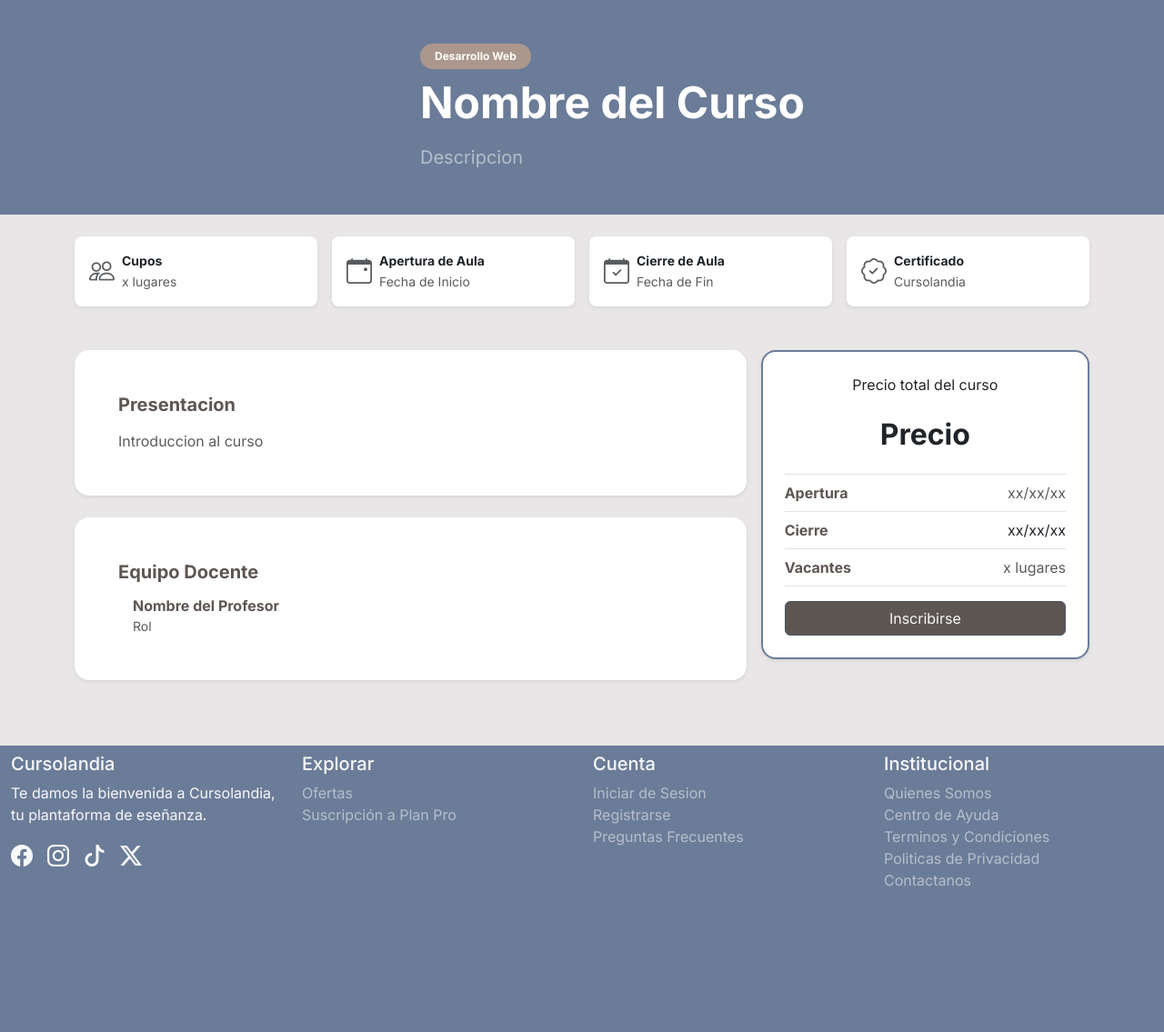
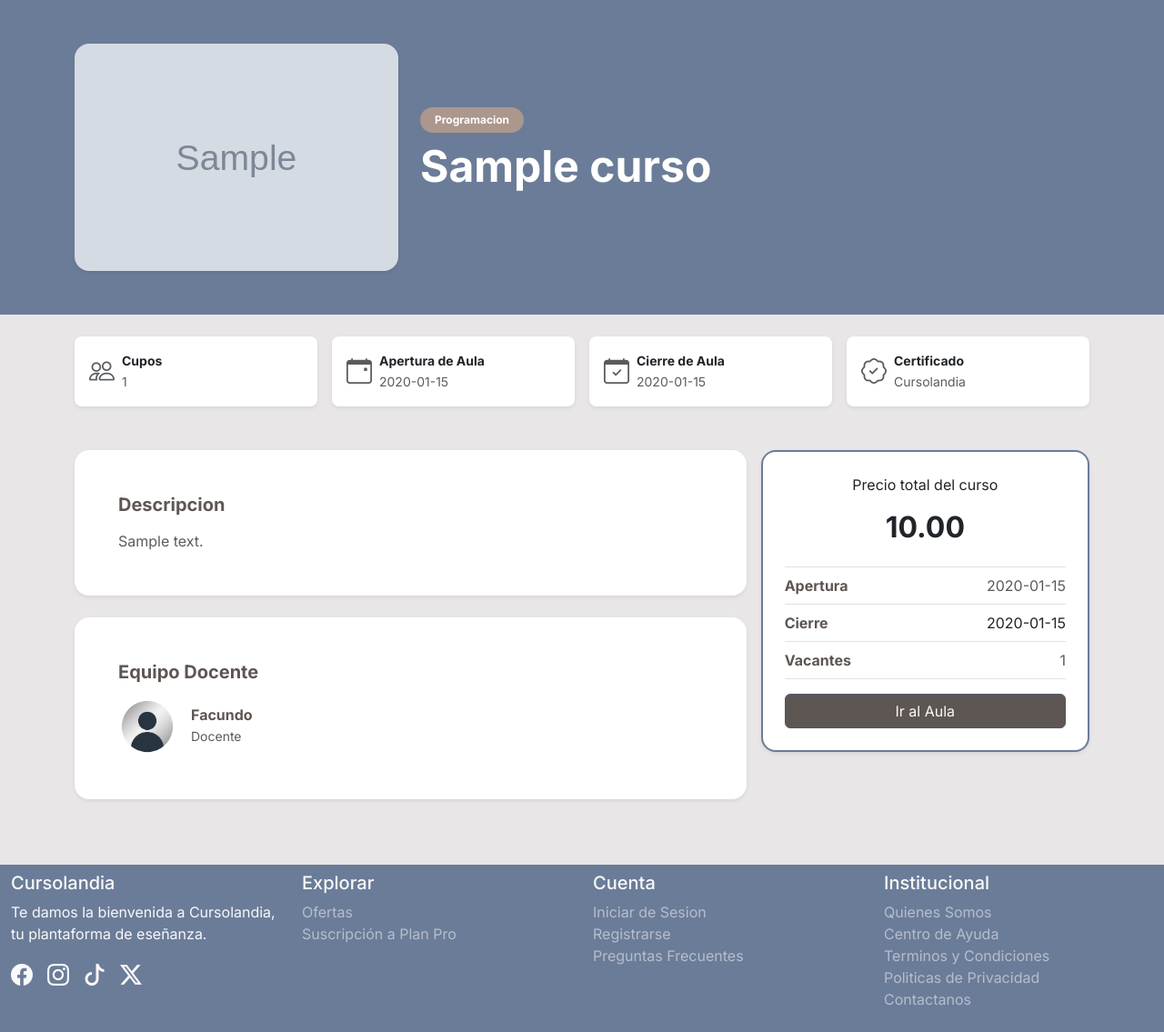
Before and after one commit to FacuD-20/Cursolandia, a PHP site: page /Cursolandia/Interfaz/Cursos/detalles_c.php?id_c=1 in a window 1280 px wide. Shown: the part 66-1201 px from the top of the page at 91% size. Before the commit the page ends 1040 px from the top, so only its background shows below. Run offline with PHP 8.4, Linux system fonts and the light colour scheme; the visitor is signed in with stand-in values (Sample User, id 1); data comes from the database, SQL or seed files in the repository; tables that the repository leaves empty hold one stand-in row (values such as "Sample post"); grey boxes marked "Sample" are stand-in pictures; a stand-in replaces the project's code that opens the database connection; some libraries are stand-ins or nearby versions.

Commit message:
Se agrego la logica de inscripciones y de datos dinamicos a la pag de detalles de curso, ahora los datos se mostraran dependiendo del curso seleccionado.

```diff
--- a/Interfaz/Cursos/detalles_c.php
+++ b/Interfaz/Cursos/detalles_c.php
@@ -1,6 +1,54 @@
 <?php
-require_once __DIR__ . '/../../carga.php';
-include RUTA_BASE . '/Interfaz/Incluidos/cabecera.php';
+    require_once __DIR__ . '/../../carga.php';
+    include RUTA_BASE . '/Interfaz/Incluidos/cabecera.php';
+    require_once RUTA_BASE . "/Logica/Inscripcion.php";
+    require_once RUTA_BASE . "/Persistencia/Consultas/InscripcionBD.php";
+    require_once RUTA_BASE . "/Persistencia/Consultas/CursoBD.php";
+
+    extract($_POST);
+
+    $_SESSION["id_c"] = $_GET["id_c"];
+    //Instanciamos el objeto de cursodb
+    $cbdd = new CursoBD();
+    $ibdd = new InscripcionBD();
+    //Obtenemos todos los detalles del curso y de las inscripciones segun el id del usuario
+    $datos_c = $cbdd -> datos_curso($_SESSION["id_c"]);
+    $ins = $ibdd -> obtener_inscripcion($_SESSION["id_usuario"]);
+    //Verificamos que no este vacio
+    if (empty($datos_c)) {
+        header("Location: " . URL_BASE . "/index.php");
+        exit;
+    }
+    $mensaje = "";
+    $etiquetas_c = !empty($datos_c["Etiquetas"]) ? explode(", ",$datos_c["Etiquetas"]) : "";
+    if (isset($inscribirse) && $inscribirse == 1) {
+        //Control para que el titular no se pueda inscribir.
+        if ($datos_c["U_ID_Crea"] == $_SESSION["id_usuario"]) {
+            $mensaje = "El titular del curso no puede inscribirse.";
+        }
+        if ($datos_c["C_Costo"] > 0) {
+            $i = new Inscripcion($_SESSION["id_usuario"],$datos_c["C_ID"]);
+            try {
+                $ibdd -> ingresar_inscripcion($i);
+            } catch (Exception $e) {
+                $mensaje = $e -> getMessage();
+            }
+            $mensaje = "Inscripcion Completada. Le notificaremos cuando la hayan confirmado.";
+        } else {
+            $i = new Inscripcion($_SESSION["id_usuario"],$datos_c["C_ID"],'confirmada');
+            try {
+                $ibdd -> ingresar_inscripcion($i);
+            } catch (Exception $e) {
+                $mensaje = $e -> getMessage();
+            }
+            echo "<script>window.location.href = 'aula_c.php?id_c={$datos_c["C_ID"]}';</script>";
+            exit;
+        }
+    }
+    if (isset($aula) && $aula == 1) {
+        echo "<script>window.location.href = 'aula_c.php?id_c={$datos_c["C_ID"]}';</script>";
+        exit;
+    }
 ?>
 
 <main>
@@ -10,13 +58,20 @@ include RUTA_BASE . '/Interfaz/Incluidos/cabecera.php';
             <div class="row align-items-center g-4">
                 <!-- Imagen -->
                 <div class="col-12 col-md-5 col-lg-4 text-center text-md-start">
-                    <img src="" alt="" class="img-fluid rounded-4 shadow-sm" style="max-height: 250px; width: 100%; object-fit: cover;">
+                    <?php if ($datos_c["C_Img"] == "imgcurso_pordefecto.png") {
+                            $img_r = URL_BASE . "/Interfaz/Activos/imgcurso_pordefecto.png";
+                        } else {
+                            $img_r = URL_BASE . "/Subidos/Img/Cursos/" . $datos_c["C_Img"];
+                        }
+                    ?>
+                    <img src="<?php echo $img_r; ?>" alt="" class="img-fluid rounded-4 shadow-sm" style="max-height: 250px; width: 100%; object-fit: cover;">
                 </div>
-                <!-- Titulo -->
+                <!-- Titulo y Etiqueta -->
                 <div class="col-12 col-md-7 col-lg-8 text-center text-md-start">
-                    <span class="badge rounded-pill mi-bg-bronce px-3 py-2 mb-2">Desarrollo Web</span>
-                    <h1 class="fw-bold mb-3 display-5 text-white">Nombre del Curso</h1>
-                    <p class="text-white-50 fs-5 mb-0">Descripcion</p>
+                    <?php foreach($etiquetas_c as $e): ?>
+                        <span class="badge rounded-pill mi-bg-bronce px-3 py-2 mb-2"><?php echo $e; ?></span>
+                    <?php endforeach; ?>
+                    <h1 class="fw-bold mb-3 display-5 text-white"><?php echo $datos_c["C_Titulo"]; ?></h1>
                 </div>
             </div>
         </div>
@@ -32,7 +87,11 @@ include RUTA_BASE . '/Interfaz/Incluidos/cabecera.php';
                             <i class="bi bi-people fs-3 text-muted mb-2 me-md-2 mb-md-0"></i>
                             <div>
                                 <p class="fw-bold small mb-0">Cupos</p>
-                                <span class="text-muted small">x lugares</span>
+                                <?php if ($datos_c["C_Cupos"] == 0 || $datos_c["C_Cupos"] == null): ?>
+                                    <span class="text-muted small">Ilimitados</span>
+                                <?php else: ?>
+                                    <span class="text-muted small"><?php echo $datos_c["C_Cupos"]; ?></span>
+                                <?php endif; ?>
                             </div>
                         </div>
                     </div>
@@ -44,7 +103,7 @@ include RUTA_BASE . '/Interfaz/Incluidos/cabecera.php';
                             <i class="bi bi-calendar-event fs-3 text-muted mb-2 me-md-2 mb-md-0"></i>
                             <div>
                                 <p class="fw-bold small mb-0">Apertura de Aula</p>
-                                <span class="text-muted small">Fecha de Inicio</span>
+                                <span class="text-muted small"><?php echo $datos_c["C_FDInicio"]; ?></span>
                             </div>
                         </div>
                     </div>
@@ -56,7 +115,7 @@ include RUTA_BASE . '/Interfaz/Incluidos/cabecera.php';
                             <i class="bi bi-calendar-check fs-3 text-muted mb-2 me-md-2 mb-md-0"></i>
                             <div>
                                 <p class="fw-bold small mb-0">Cierre de Aula</p>
-                                <span class="text-muted small">Fecha de Fin</span>
+                                <span class="text-muted small"><?php echo $datos_c["C_FDFin"]; ?></span>
                             </div>
                         </div>
                     </div>
@@ -83,42 +142,66 @@ include RUTA_BASE . '/Interfaz/Incluidos/cabecera.php';
                 <!-- Precios -->
                 <div class="col-12 col-lg-4 order-lg-2">
                     <div class="bg-white shadow-sm p-4 mb-2 rounded-4 text-center border border-2 mi-border-grisazulado sticky-lg-top">
+                        <!-- Header -->
+                        <?php if ($mensaje != "") { echo "<p class='text-small text-danger'>". $mensaje . "</p>";}?>
                         <p>Precio total del curso</p>
-                        <h2 class="my-4 fw-bold">Precio</h2>
+                        <?php if ($datos_c["C_Costo"] > 0): ?>
+                            <h2 class="mb-4 mt-2 fw-bold"><?php echo $datos_c["C_Costo"]; ?></h2>
+                        <?php else: ?>
+                            <h2 class="mb-4 mt-2 fw-bold">GRATIS</h2>
+                        <?php endif; ?>
+                        <!-- Cuerpo -->
                         <div class="text-start">
+                            <!-- FDInicio -->
                             <p class="border-bottom border-top my-2 py-2 d-flex justify-content-between">
                                 <span class="fw-bold mi-color-text">Apertura</span>
-                                <span class="text-muted">xx/xx/xx</span>
+                                <span class="text-muted"><?php echo $datos_c["C_FDInicio"]; ?></span>
                             </p>
+                            <!-- FDFin -->
                             <p class="border-bottom pb-2 mb-2 d-flex justify-content-between">
                                 <span class="fw-bold mi-color-text">Cierre</span>
-                                <span class="text muted">xx/xx/xx</span>
+                                <span class="text muted"><?php echo $datos_c["C_FDFin"]; ?></span>
                             </p>
+                            <!-- Cupos -->
                             <p class="border-bottom pb-2 d-flex justify-content-between">
                                 <span class="fw-bold mi-color-text">Vacantes</span>
-                                <span class="text-muted">x lugares</span>
+                                <?php if ($datos_c["C_Cupos"] == 0 || $datos_c["C_Cupos"] == null): ?>
+                                    <span class="text-muted">Lugares Ilimitados</span>
+                                <?php else: ?>
+                                    <span class="text-muted"><?php echo $datos_c["C_Cupos"]; ?></span>
+                                <?php endif; ?>
                             </p>
                         </div>
-                        <a href="" class="btn w-100 mis-bgs-btns mt-auto text-light">Inscribirse</a>
+                        <form action="" method="POST" name="finscribirse">
+                            <?php if ($ins["U_ID_Tomo"] == $_SESSION["id_usuario"]): ?>
+                            <button type="submit" name="aula" value="1" class="btn w-100 mis-bgs-btns mt-auto text-light">Ir al Aula</button>
+                            <?php else: ?>
+                            <button type="submit" name="inscribirse" value="1" class="btn w-100 mis-bgs-btns mt-auto text-light">Inscribirse</button>
+                            <?php endif; ?>
+                        </form>
                     </div>
                 </div>
                 <!-- Informacion -->
                 <div class="col-12 col-lg-8 order-lg-1">
-                    <!-- Presentacion -->
+                    <!-- Descripcion -->
                     <div class="border-0 bg-white shadow-sm rounded-4 p-4 p-md-5 mb-4">
-                        <h5 class="fw-bold mi-color-text mb-3">Presentacion</h5>
+                        <h5 class="fw-bold mi-color-text mb-3">Descripcion</h5>
                         <p class="text-muted mb-0">
-                            Introduccion al curso
+                            <?php echo $datos_c["C_Descripcion"]; ?>
                         </p>
                     </div>
                     <!-- Equipo Docente -->
                     <div class="border-0 bg-white shadow-sm rounded-4 p-4 p-md-5 mb-4">
                         <h5 class="fw-bold mi-color-text mb-3">Equipo Docente</h5>
                         <div class="d-flex align-items-center">
-                            <img src="" alt="" class="rounded-circle me-3">
+                            <?php if ($datos_c["U_FotoDePerfil"] == "avatar_pordefecto.avif"): ?>
+                                <img src="<?php echo URL_BASE . "/Interfaz/Activos/avatar_pordefecto.avif"?>" alt="" class="rounded-circle me-3" style="width: 64px; height: 64px; object-fit: cover">
+                            <?php else: ?>
+                                <img src="<?php echo URL_BASE . "/Subidos/Img/Usuario/" . $datos_c["U_FotoDePerfil"]; ?>" alt="" class="rounded-circle me-3" style="width: 64px; height: 64px; object-fit: cover">
+                            <?php endif; ?>
                             <div>
-                                <h6 class="fw-bold mb-0 mi-color-text">Nombre del Profesor</h6>
-                                <small class="text-muted">Rol</small>
+                                <h6 class="fw-bold mb-0 mi-color-text"><?php echo $datos_c["U_Nom"]; ?></h6>
+                                <small class="text-muted">Docente</small>
                             </div>
                         </div>
                     </div>
```
